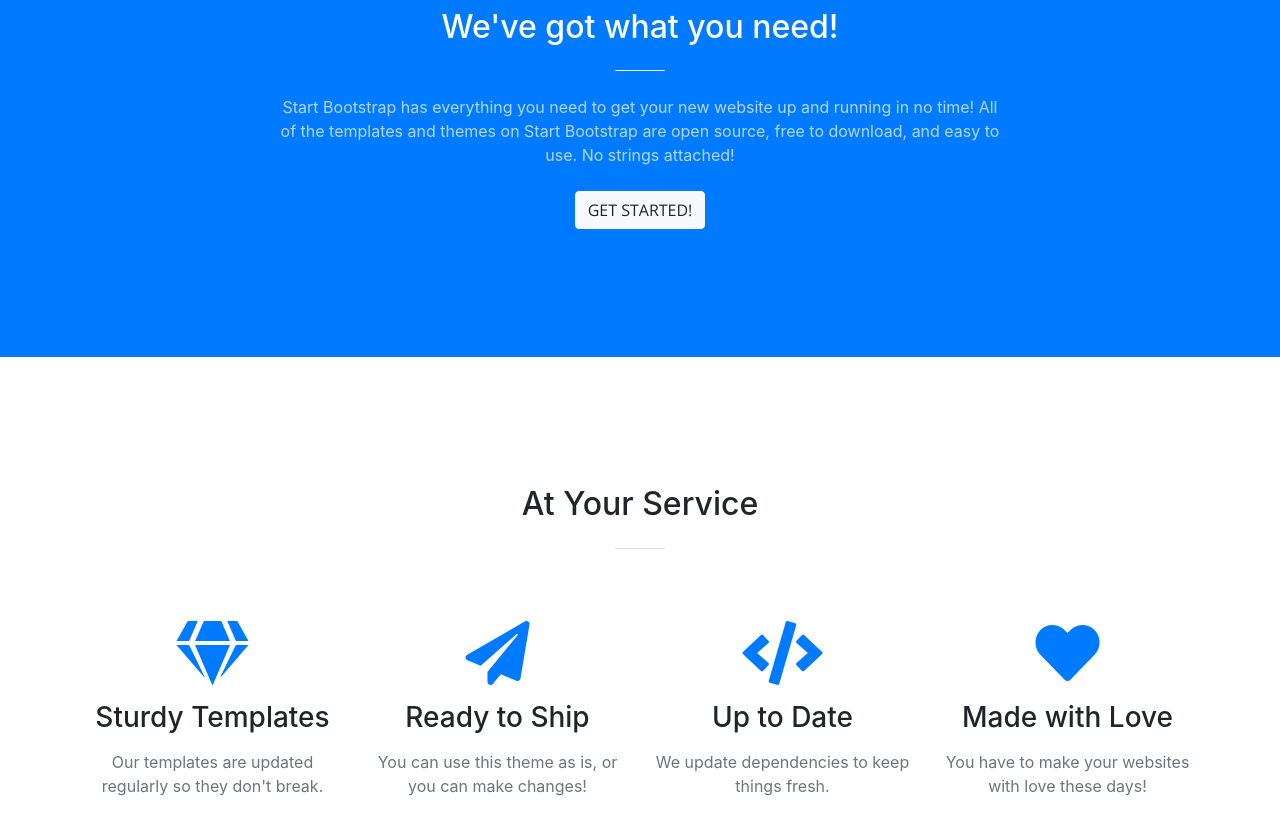
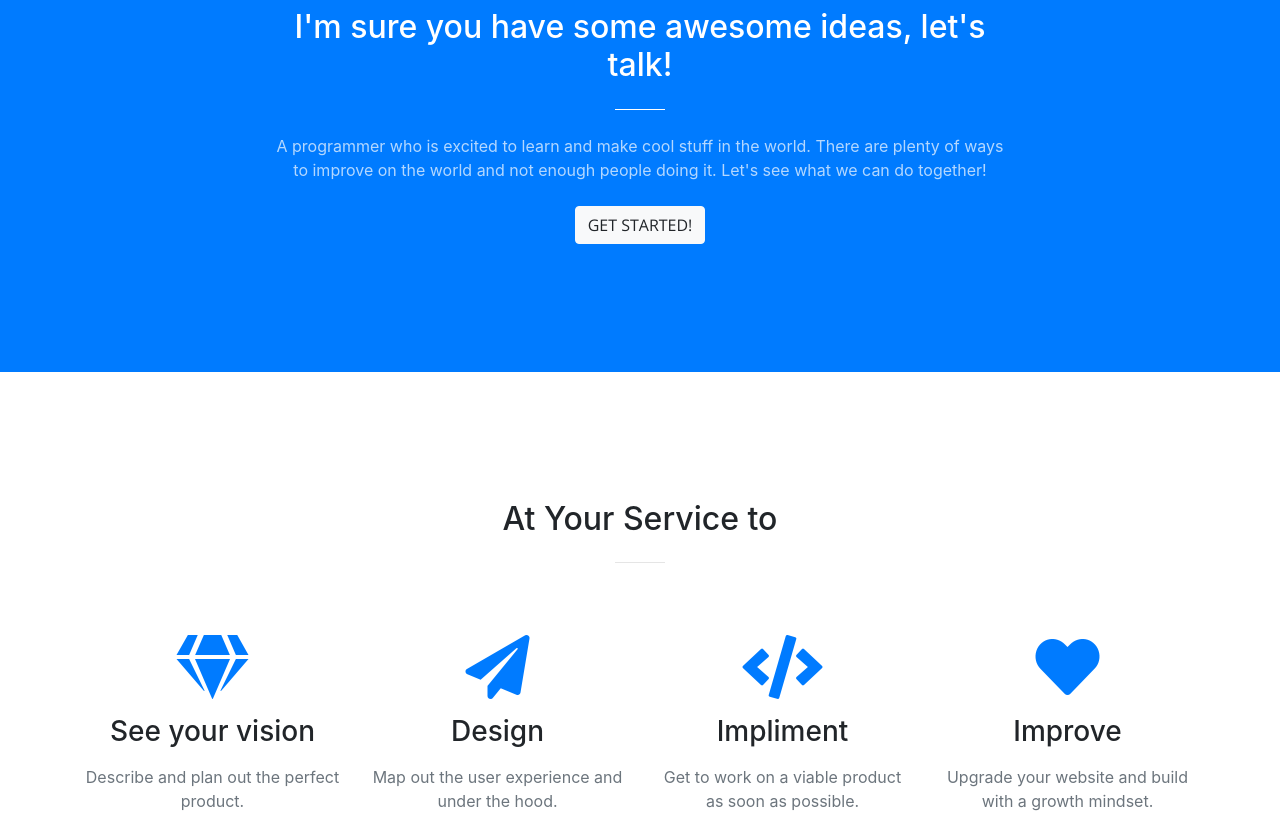
Before and after one commit to liquidsteel49/portfolio, a website with bundled scripts: page index.html in a window 1280 px wide. Shown: the part 920-1737 px from the top of the page. Built offline with nearby package versions, Linux system fonts and the light colour scheme.

Commit message:
Customized text Changed all the words and mapped out what I want. The icons work.
- need to put projects in when I get them

```diff
--- a/index.html
+++ b/index.html
@@ -8,7 +8,7 @@
     <meta name="description" content="">
     <meta name="author" content="">
 
-    <title>Creative - Start Bootstrap Theme</title>
+    <title>Alfredo Maldonado III</title>
 
     <!-- Bootstrap core CSS -->
     <link href="vendor/bootstrap/css/bootstrap.min.css" rel="stylesheet">
@@ -59,12 +59,12 @@
         <div class="row">
           <div class="col-lg-10 mx-auto">
             <h1 class="text-uppercase">
-              <strong>Your Favorite Source of Free Bootstrap Themes</strong>
+              <strong>"I wonder what will happen if..."</strong>
             </h1>
             <hr>
           </div>
           <div class="col-lg-8 mx-auto">
-            <p class="text-faded mb-5">Start Bootstrap can help you build better websites using the Bootstrap CSS framework! Just download your template and start going, no strings attached!</p>
+            <p class="text-faded mb-5">Any explorer worth their salt will wonder what is on the other side of the horizon.</p>
             <a class="btn btn-primary btn-xl js-scroll-trigger" href="#about">Find Out More</a>
           </div>
         </div>
@@ -75,9 +75,9 @@
       <div class="container">
         <div class="row">
           <div class="col-lg-8 mx-auto text-center">
-            <h2 class="section-heading text-white">We've got what you need!</h2>
+            <h2 class="section-heading text-white">I'm sure you have some awesome ideas, let's talk!</h2>
             <hr class="light my-4">
-            <p class="text-faded mb-4">Start Bootstrap has everything you need to get your new website up and running in no time! All of the templates and themes on Start Bootstrap are open source, free to download, and easy to use. No strings attached!</p>
+            <p class="text-faded mb-4">A programmer who is excited to learn and make cool stuff in the world. There are plenty of ways to improve on the world and not enough people doing it. Let's see what we can do together!</p>
             <a class="btn btn-light btn-xl js-scroll-trigger" href="#services">Get Started!</a>
           </div>
         </div>
@@ -88,7 +88,7 @@
       <div class="container">
         <div class="row">
           <div class="col-lg-12 text-center">
-            <h2 class="section-heading">At Your Service</h2>
+            <h2 class="section-heading">At Your Service to</h2>
             <hr class="my-4">
           </div>
         </div>
@@ -98,29 +98,29 @@
           <div class="col-lg-3 col-md-6 text-center">
             <div class="service-box mt-5 mx-auto">
               <i class="fas fa-4x fa-gem text-primary mb-3 sr-icon-1"></i>
-              <h3 class="mb-3">Sturdy Templates</h3>
-              <p class="text-muted mb-0">Our templates are updated regularly so they don't break.</p>
+              <h3 class="mb-3">See your vision</h3>
+              <p class="text-muted mb-0">Describe and plan out the perfect product.</p>
             </div>
           </div>
           <div class="col-lg-3 col-md-6 text-center">
             <div class="service-box mt-5 mx-auto">
               <i class="fas fa-4x fa-paper-plane text-primary mb-3 sr-icon-2"></i>
-              <h3 class="mb-3">Ready to Ship</h3>
-              <p class="text-muted mb-0">You can use this theme as is, or you can make changes!</p>
+              <h3 class="mb-3">Design</h3>
+              <p class="text-muted mb-0">Map out the user experience and under the hood.</p>
             </div>
           </div>
           <div class="col-lg-3 col-md-6 text-center">
             <div class="service-box mt-5 mx-auto">
               <i class="fas fa-4x fa-code text-primary mb-3 sr-icon-3"></i>
-              <h3 class="mb-3">Up to Date</h3>
-              <p class="text-muted mb-0">We update dependencies to keep things fresh.</p>
+              <h3 class="mb-3">Impliment</h3>
+              <p class="text-muted mb-0">Get to work on a viable product as soon as possible.</p>
             </div>
           </div>
           <div class="col-lg-3 col-md-6 text-center">
             <div class="service-box mt-5 mx-auto">
               <i class="fas fa-4x fa-heart text-primary mb-3 sr-icon-4"></i>
-              <h3 class="mb-3">Made with Love</h3>
-              <p class="text-muted mb-0">You have to make your websites with love these days!</p>
+              <h3 class="mb-3">Improve</h3>
+              <p class="text-muted mb-0">Upgrade your website and build with a growth mindset.</p>
             </div>
           </div>
         </div>
@@ -224,12 +224,12 @@
       </div>
     </section>
 
-    <section class="bg-dark text-white">
+    <!-- <section class="bg-dark text-white">
       <div class="container text-center">
         <h2 class="mb-4">Free Download at Start Bootstrap!</h2>
         <a class="btn btn-light btn-xl sr-button" href="http://startbootstrap.com/template-overviews/creative/">Download Now!</a>
       </div>
-    </section>
+    </section> -->
 
     <section id="contact">
       <div class="container">
@@ -237,7 +237,7 @@
           <div class="col-lg-8 mx-auto text-center">
             <h2 class="section-heading">Let's Get In Touch!</h2>
             <hr class="my-4">
-            <p class="mb-5">Ready to start your next project with us? That's great! Give us a call or send us an email and we will get back to you as soon as possible!</p>
+            <p class="mb-5">Ready to start your next project? That's great! You can reach me here!</p>
           </div>
         </div>
         <div class="row">
```
Also changed, not shown: 1 other file.
